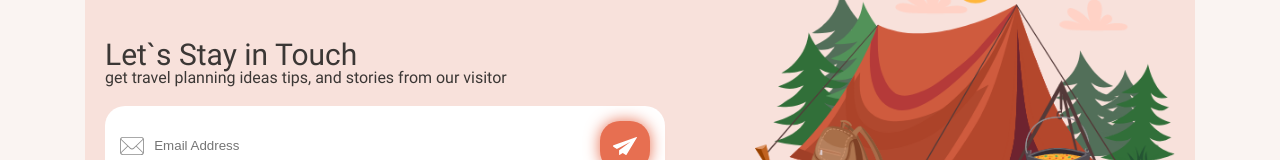
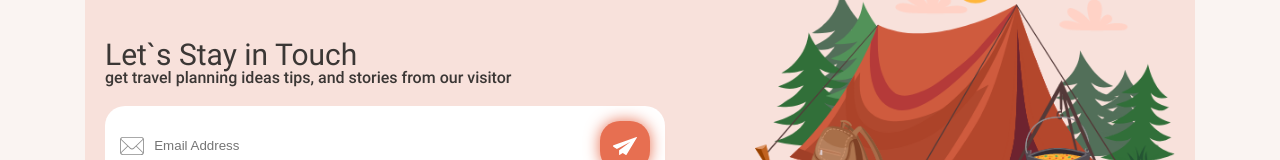
Before and after one commit to sina-es1/camping-web, a plain HTML site: page index.html in a window 1280 px wide. Shown: the part 3155-3315 px from the top of the page. Drawn offline with Linux system fonts and the light colour scheme.

Commit message:
finish the problem for part of conection

```diff
--- a/styles/style.css
+++ b/styles/style.css
@@ -399,7 +399,7 @@ body{
     margin: 15px 0;
 }
 .conectionsdescription{
-    font-family: var(--primary-font-md);
+    font-family: var(--font-roboto-m);
 
 }
 .conectionsemailbox{
```
